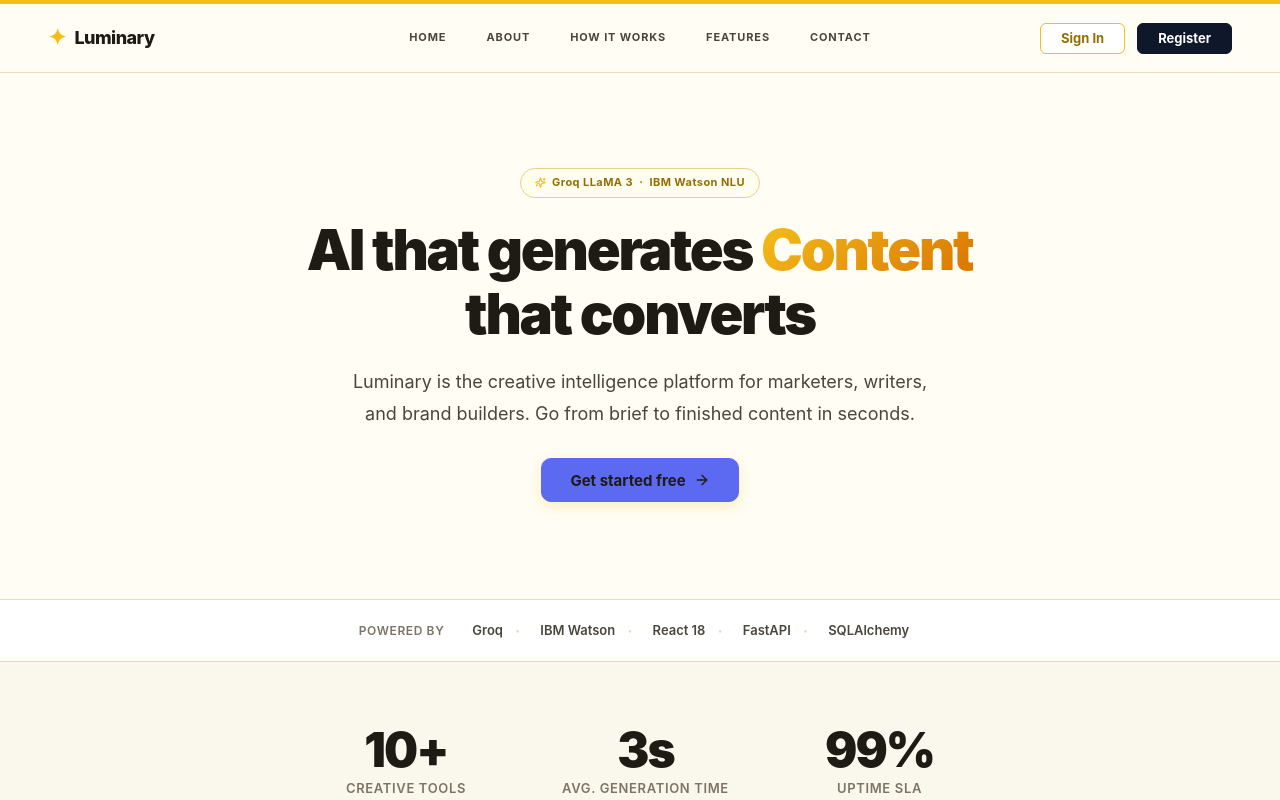
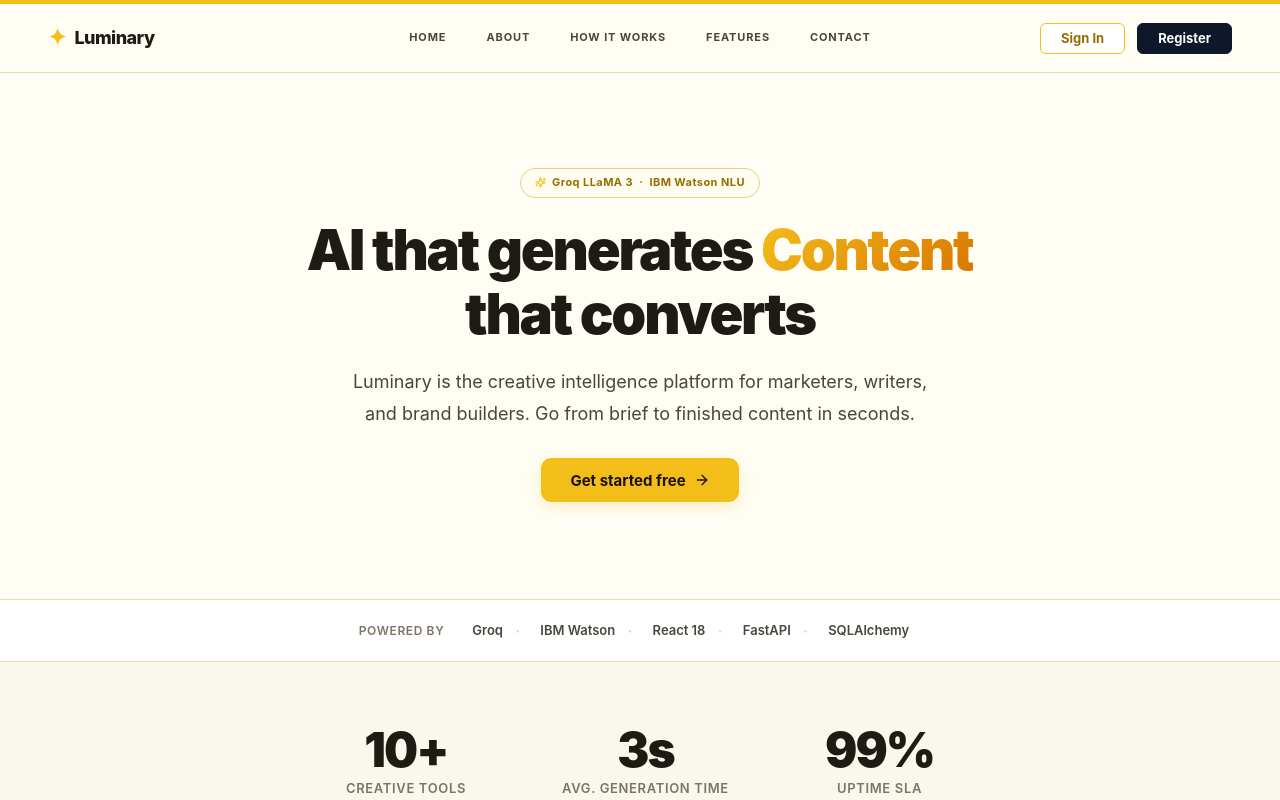
Before and after one commit to RiteshKumar2e/luminary, a React (Vite) app in the folder frontend/: page / in a window 1280 px wide. In both pictures the pointer is over the link "Get started free". Shown: the top 800 px of the page. Built offline with nearby package versions, Linux system fonts and the light colour scheme.

Commit message:
updated landing page

```diff
--- a/frontend/src/styles/Landing.css
+++ b/frontend/src/styles/Landing.css
@@ -146,16 +146,19 @@
 }
 
 .landing .btn-primary {
-  background: var(--l-accent);
-  color: var(--l-ink);
-  border-color: var(--l-accent);
+  background: #F4BE1A !important;
+  color: #1a1200 !important;
+  border-color: #F4BE1A !important;
   font-weight: 700;
   box-shadow: 0 4px 14px rgba(244, 190, 26, 0.25);
 }
 
-.landing .btn-primary:hover {
-  background: var(--l-accent);
-  border-color: var(--l-accent);
+.landing .btn-primary:hover,
+.landing .btn-primary:active,
+.landing .btn-primary:focus {
+  background: #F4BE1A !important;
+  border-color: #F4BE1A !important;
+  color: #1a1200 !important;
   transform: translateY(-1px);
 }
 
```
